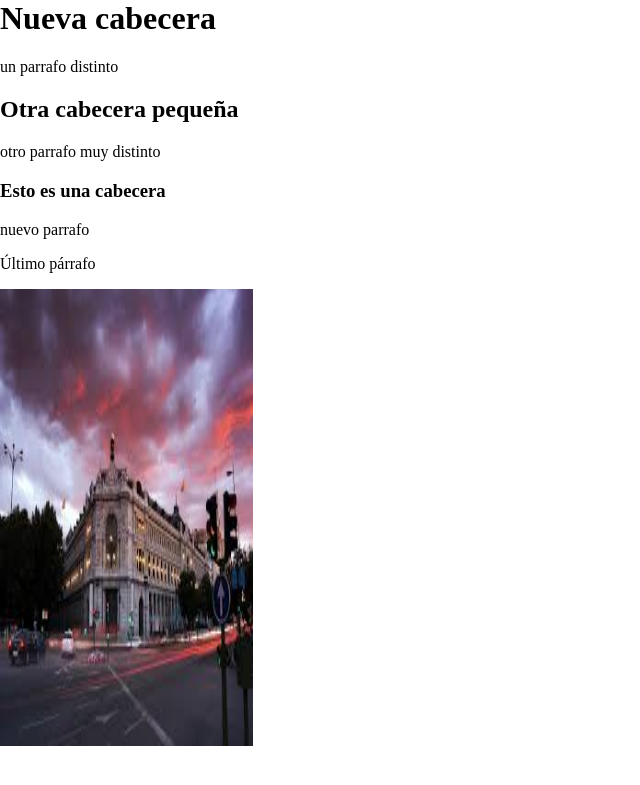
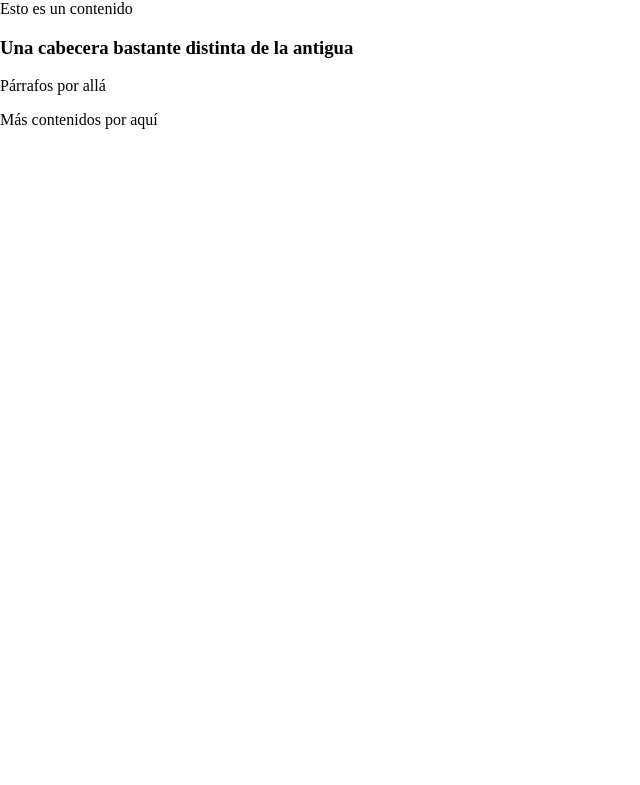
Before and after one commit to LewisGS/myCMS, a PHP site: page /prueba2.html in a window 1280 px wide. Shown: the top 785 px of the page, without its empty margins (0-640 px from the left). Run offline with PHP 8.4, Linux system fonts and the light colour scheme.

Commit message:
commit PFC-cms 12.30

```diff
--- a/otraPagina.html
+++ b/otraPagina.html
@@ -11,7 +11,7 @@ and open the template in the editor.
         <meta name="viewport" content="width=device-width, initial-scale=1.0">
     </head>
     <body>
-        <div>Esto es un contenido</div>
+
         <div>
         <h3>Con una cabecera por aquí</h3>
         <p>Párrafos por allá</p>
--- a/prueba2.html
+++ b/prueba2.html
@@ -1,26 +1,19 @@
-<html lang="es"><head>
- <meta charset="utf-8">
-    <title>Titulo</title>
-  </head>
-  <body marginwidth="0" marginheight="0">
-      <div>
-          <h1>Nueva cabecera</h1>
-          <p>un parrafo distinto</p>
-      </div>
+<html><head>
+        <title>TODO supply a title</title>
+        <meta charset="UTF-8">
+        <meta name="viewport" content="width=device-width, initial-scale=1.0">
+    </head>
+    <body marginwidth="0" marginheight="0">
+        <div>Esto es un contenido</div>
+        <div>
+        <h3>Una cabecera bastante distinta de la antigua</h3>
+        <p>Párrafos por allá</p>
 
-      <div>
-          <h2>Otra cabecera pequeña</h2>
-          <p>otro parrafo muy distinto</p>
-      </div>
+        </div>
+        <div>
+            <p>Más contenidos por aquí</p>
 
-      <div>
-          <h3>Esto es una cabecera</h3>
-          <p>nuevo parrafo</p>
-      </div>
+        </div>
 
-      <div>
-          <p>Último párrafo</p>
-          <img id="myImagenProductos" src="imagenes/descarga.jpg" width="253" height="457" alt="">
-      </div>
 
 </body></html>
```
Also changed, not shown: index.php (+19 -38 lines).
